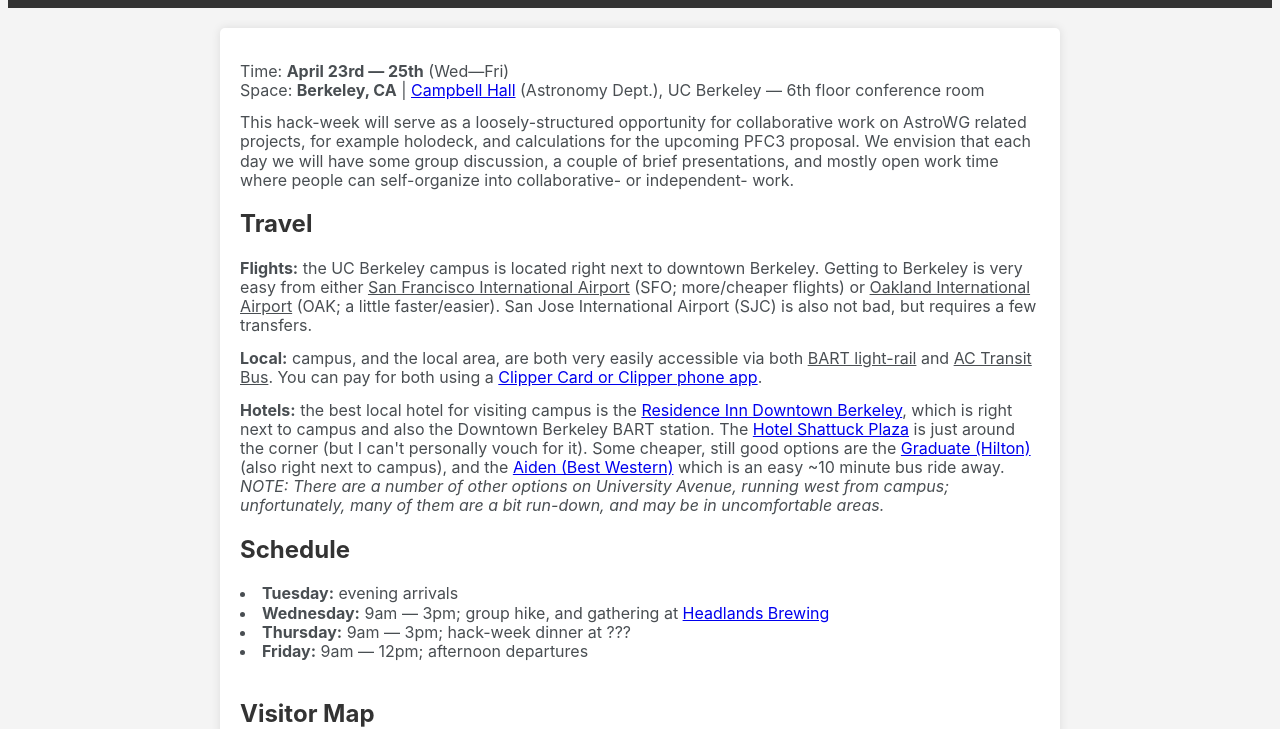
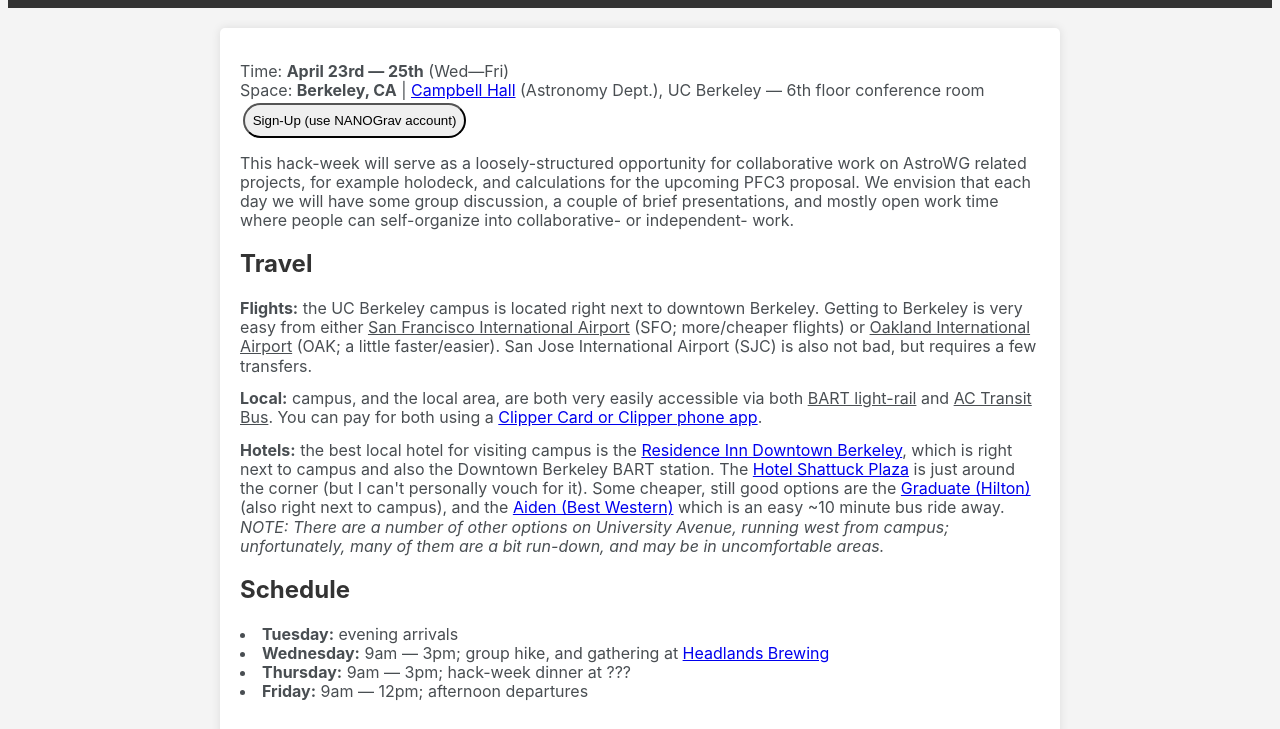
Before and after one commit to nanograv/astro-hack-2025, a plain HTML site: page index.html in a window 1280 px wide. Shown: the part 97-826 px from the top of the page. Drawn offline with Linux system fonts and the light colour scheme.

Commit message:
Add signup button

```diff
--- a/index.html
+++ b/index.html
@@ -16,6 +16,9 @@
               Time: <b>April 23rd &mdash; 25th</b> (Wed&mdash;Fri) <br>
               Space: <b>Berkeley, CA</b> | <a href="https://maps.app.goo.gl/TmZMqZ6YLJ1sS9bX6">Campbell Hall</a> (Astronomy Dept.), UC Berkeley &mdash; 6th floor conference room
             </p>
+            <a href="https://docs.google.com/spreadsheets/d/1w9psw5eB70H3wSHLZLWgjJpf5252VPwsC6PaTzGIW5c/edit?usp=sharing" target="_blank">
+              <button class="styled-button">Sign-Up (use NANOGrav account)</button>
+            </a>
             <p>
               This hack-week will serve as a loosely-structured opportunity for collaborative work on AstroWG related projects, for example holodeck, and calculations for the upcoming PFC3 proposal.  We envision that each day we will have some group discussion, a couple of brief presentations, and mostly open work time where people can self-organize into collaborative- or independent- work.
             </p>
--- a/style.css
+++ b/style.css
@@ -58,3 +58,15 @@ footer {
     bottom: 0;
     width: 100%;
 }
+
+button {
+    /* background-color: #4CAF50; Green background */
+    /* border: none; */
+    /* color: white; */
+    margin: 2pt;
+    padding: 6pt;
+    text-align: center;
+    text-decoration: none;
+    display: inline-block;
+    border-radius: 15pt;
+}
```
